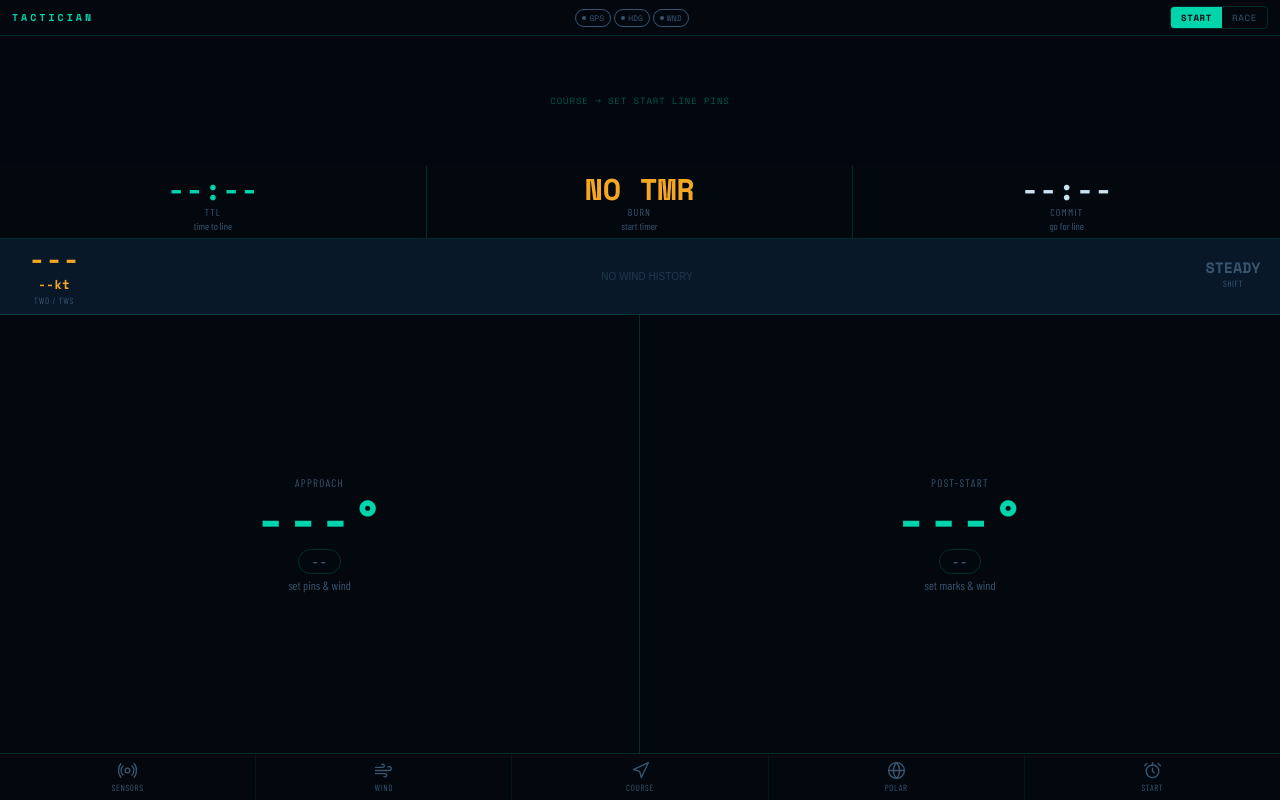
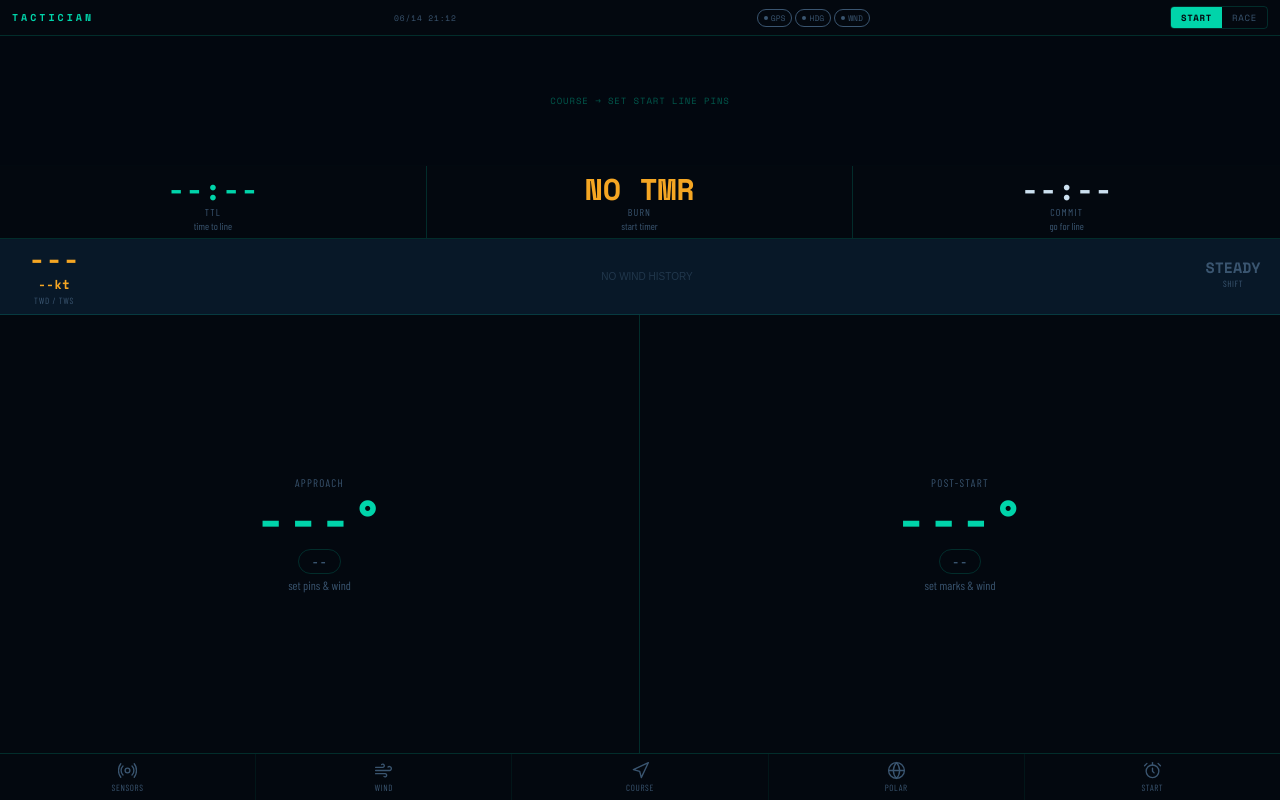
Before and after one commit to berger815/sail-tactician, a plain HTML site: page index.html in a window 1280 px wide. Drawn offline with nearby package versions, Linux system fonts and the light colour scheme; a web font is replaced by a local one.

Commit message:
index.html

```diff
--- a/index.html
+++ b/index.html
@@ -5,7 +5,7 @@
 <meta name="viewport" content="width=device-width, initial-scale=1.0, maximum-scale=1.0, user-scalable=no">
 <meta name="apple-mobile-web-app-capable" content="yes">
 <meta name="apple-mobile-web-app-status-bar-style" content="black-translucent">
-<title>TACTICIAN</title>
+<title>TACTICIAN v06/14 21:12</title>
 <style>
 @import url('https://fonts.googleapis.com/css2?family=Space+Mono:wght@400;700&family=Barlow+Condensed:wght@300;400;600;700;900&display=swap');
 :root{
@@ -164,7 +164,7 @@ html,body{height:100%;height:100dvh;overflow:hidden;background:var(--ink);color:
 <body>
 <div class="app">
 <div class="hdr">
-  <div class="logo">TACTICIAN</div>
+  <div class="logo">TACTICIAN</div><div style="font-family:var(--mono);font-size:8px;color:var(--muted);letter-spacing:0.1em">06/14 21:12</div>
   <div class="pills">
     <div class="pill" id="pGPS"><div class="pdot"></div>GPS</div>
     <div class="pill" id="pHDG"><div class="pdot"></div>HDG</div>
```
